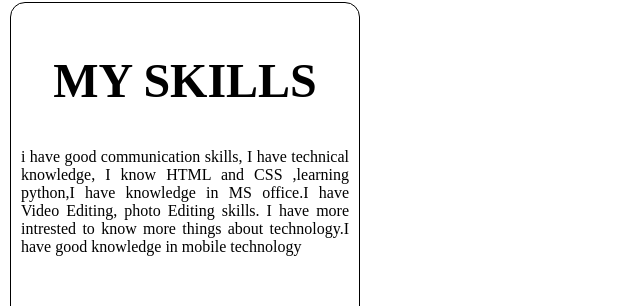
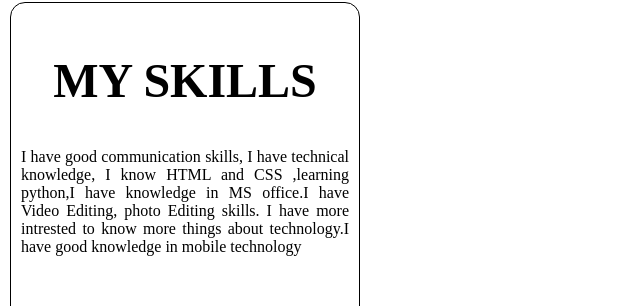
Before and after one commit to Nagi8022/portfolio, a plain HTML site: page index.html in a window 1280 px wide. Shown: the part 2171-2477 px from the top of the page, 0-640 px from the left. Drawn offline with Linux system fonts and the light colour scheme.

Commit message:
Update index.html

```diff
--- a/index.html
+++ b/index.html
@@ -61,7 +61,7 @@
             <div class="row">
                 <div class="box">
                     <h1 class="headings">MY SKILLS</h1>
-                    <p>i have good communication skills, I have technical knowledge,
+                    <p>I have good communication skills, I have technical knowledge,
                         I know HTML and CSS ,learning python,I have knowledge in MS office.I have Video Editing,
                         photo Editing skills. I have more intrested to know more things about technology.I have
                         good knowledge in mobile technology</p>
```
